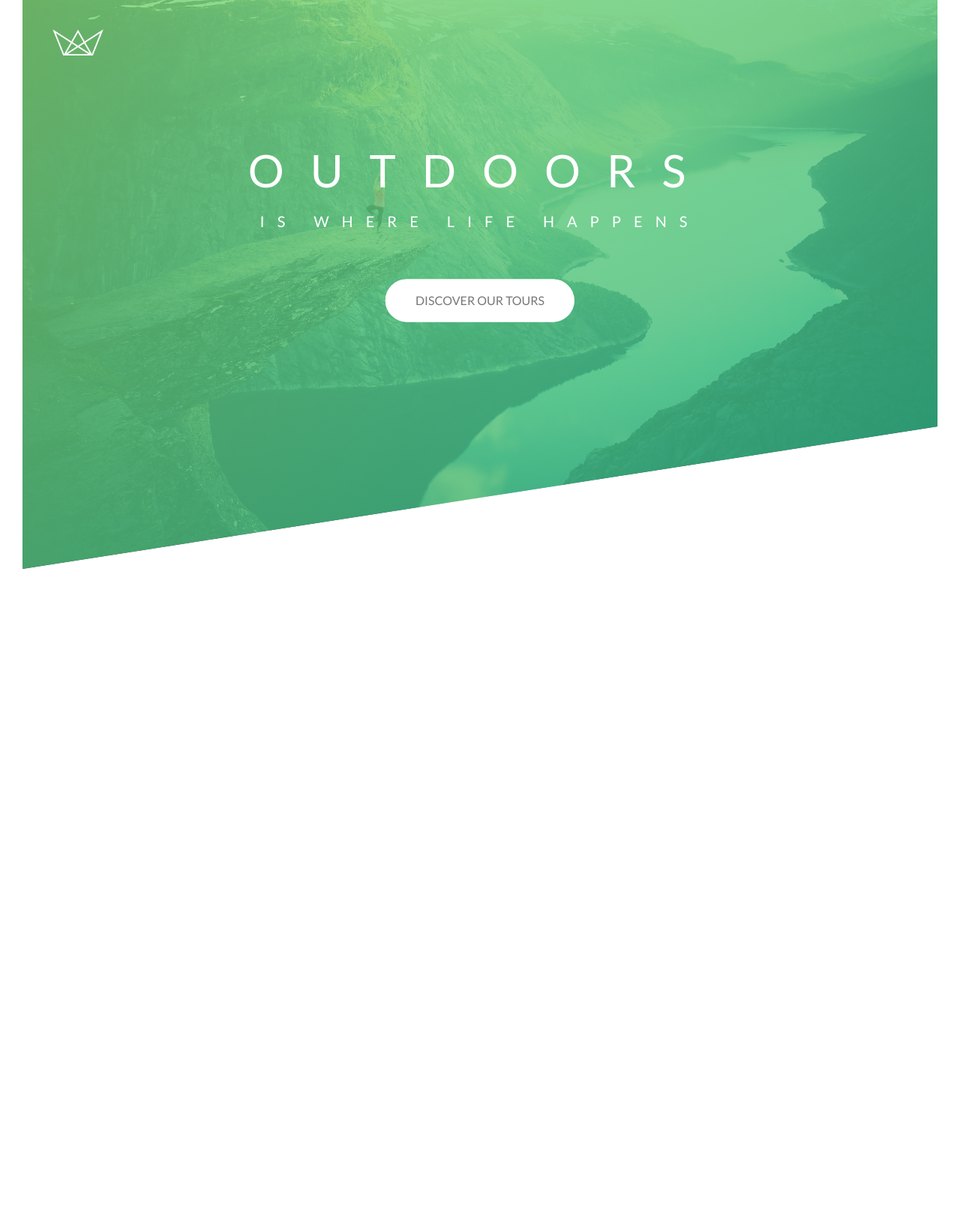
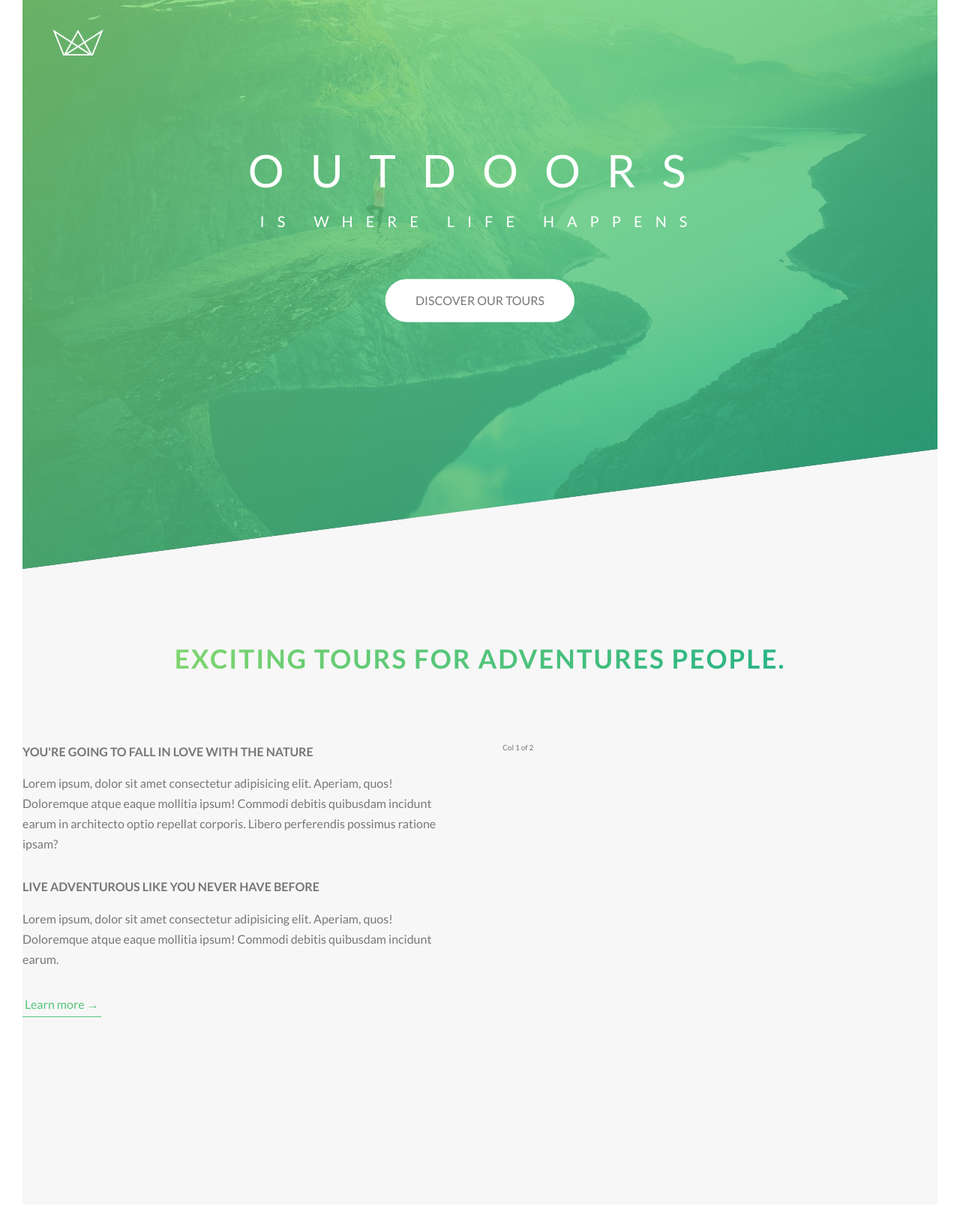
Before and after one commit to BhargavaCreates/Natours-SCSS, a PHP site: page / in a window 1280 px wide. Shown: the part 31-1668 px from the top of the page at 75% size. Before the commit the page ends 790 px from the top, so only its background shows below. Run offline with PHP 8.4, Linux system fonts and the light colour scheme; some libraries are stand-ins or nearby versions.

Commit message:
About Section I

```diff
--- a/css/style.css
+++ b/css/style.css
@@ -56,6 +56,43 @@ body {
     letter-spacing: 1.7rem;
     animation: moveInRight 1s ease-out; }
 
+.heading-secondary {
+  font-size: 3.5rem;
+  text-transform: uppercase;
+  font-weight: 700;
+  display: inline-block;
+  background-image: linear-gradient(to right, #7ed56f, #28b485);
+  color: transparent;
+  background-clip: text;
+  -webkit-background-clip: text;
+  letter-spacing: 0.2rem;
+  transition: all 0.2s; }
+  .heading-secondary:hover {
+    transform: skewY(2deg) skewX(15deg) scale(1.1);
+    text-shadow: 0.5rem 1rem 2rem rgba(0, 0, 0, 0.2); }
+
+.heading-tertiary {
+  font-size: 1.6rem;
+  font-weight: 700;
+  text-transform: uppercase; }
+
+.paragraph {
+  font-size: 1.6rem; }
+  .paragraph:not(:last-child) {
+    margin-bottom: 3rem; }
+
+.u-center-text {
+  text-align: center; }
+
+.u-margin-bottom-small {
+  margin-bottom: 1.5rem; }
+
+.u-margin-bottom-medium {
+  margin-bottom: 4rem; }
+
+.u-margin-bottom-big {
+  margin-bottom: 8rem; }
+
 .btn:link, .btn:visited {
   text-decoration: none;
   text-transform: uppercase;
@@ -96,13 +133,32 @@ body {
   animation: moveInButtom 0.5s ease-out 0.75s;
   animation-fill-mode: backwards; }
 
+.btn-text:link, .btn-text:visited {
+  font-size: 1.6rem;
+  text-decoration: none;
+  display: inline-block;
+  color: #55c57a;
+  border-bottom: 1px solid #55c57a;
+  padding: 0.3rem;
+  transition: all 0.2s; }
+
+.btn-text:hover {
+  background-color: #55c57a;
+  color: #fff;
+  box-shadow: 0 1rem 2rem rgba(0, 0, 0, 0.15);
+  transform: translateY(-2px); }
+
+.btn-text:active {
+  box-shadow: 0 0.5rem 1rem rgba(0, 0, 0, 0.15);
+  transform: translateY(0); }
+
 .header {
   height: 95vh;
   background: linear-gradient(to right bottom, rgba(126, 213, 111, 0.8), rgba(40, 180, 133, 0.8)), url("../img/hero.jpg");
   background-position: top;
   background-size: cover;
   position: relative;
-  clip-path: polygon(0 0, 100% 0, 100% 75%, 0 100%); }
+  clip-path: polygon(0 0, 100% 0, 100% 75vh, 0 100%); }
   .header__logo-box {
     position: absolute;
     top: 4rem;
@@ -118,8 +174,7 @@ body {
 
 .row {
   max-width: 144rem;
-  margin: 0 auto;
-  background-color: #eee; }
+  margin: 0 auto; }
   .row:not(:last-child) {
     margin-bottom: 8rem; }
   .row::after {
@@ -127,8 +182,7 @@ body {
     display: table;
     clear: both; }
   .row [class^="col-"] {
-    float: left;
-    background-color: orangered; }
+    float: left; }
     .row [class^="col-"]:not(:last-child) {
       margin-right: 6rem; }
   .row .col-1-of-2 {
@@ -143,3 +197,8 @@ body {
     width: calc( 2 * ((100% - 3 * 6rem) / 4) + 6rem); }
   .row .col-3-of-4 {
     width: calc( 3 * ((100% - 3 * 6rem) / 4) + 2 * 6rem); }
+
+.section-about {
+  background-color: #f7f7f7;
+  padding: 25rem 0;
+  margin-top: -20vh; }
--- a/index.html
+++ b/index.html
@@ -29,6 +29,41 @@
         <a href="#" class="btn btn--white btn--animated">Discover Our Tours</a>
       </div>
     </header>
+
+    <main>
+      <section class="section-about">
+        <div class="u-center-text u-margin-bottom-big">
+          <h2 class="heading-secondary">
+            Exciting tours for adventures people.
+          </h2>
+        </div>
+        <div class="row">
+          <div class="col-1-of-2">
+            <h3 class="heading-tertiary u-margin-bottom-small">
+              You're going to fall in love with the nature
+            </h3>
+            <p class="paragraph">
+              Lorem ipsum, dolor sit amet consectetur adipisicing elit. Aperiam,
+              quos! Doloremque atque eaque mollitia ipsum! Commodi debitis
+              quibusdam incidunt earum in architecto optio repellat corporis.
+              Libero perferendis possimus ratione ipsam?
+            </p>
+
+            <h3 class="heading-tertiary u-margin-bottom-small">
+              Live adventurous like you never have before
+            </h3>
+            <p class="paragraph">
+              Lorem ipsum, dolor sit amet consectetur adipisicing elit. Aperiam,
+              quos! Doloremque atque eaque mollitia ipsum! Commodi debitis
+              quibusdam incidunt earum.
+            </p>
+
+            <a href="#" class="btn-text">Learn more &rarr;</a>
+          </div>
+          <div class="col-1-of-2">Col 1 of 2</div>
+        </div>
+      </section>
+    </main>
 
     <!-- FLOAT GRID SYSTEM -->
 
--- a/sass/abstracts/_variables.scss
+++ b/sass/abstracts/_variables.scss
@@ -5,6 +5,10 @@ $color-primary-dark: #28b485;
 $color-grey-dark: #777;
 $color-white: #fff;
 $color-black: #000;
+$color-grey-light-1: #f7f7f7;
+
+//FONT
+$default-font-size: 1.6rem;
 
 //GRID
 $grid-width: 144rem;
--- a/sass/base/_typography.scss
+++ b/sass/base/_typography.scss
@@ -24,3 +24,39 @@
     animation: moveInRight 1s ease-out;
   }
 }
+
+.heading-secondary {
+  font-size: 3.5rem;
+  text-transform: uppercase;
+  font-weight: 700;
+  display: inline-block;
+  background-image: linear-gradient(
+    to right,
+    $color-primary-light,
+    $color-primary-dark
+  );
+  color: transparent;
+  background-clip: text; // need to be defined along with  -webkit-background-clip
+  -webkit-background-clip: text;
+  letter-spacing: 0.2rem;
+  transition: all 0.2s;
+
+  &:hover {
+    transform: skewY(2deg) skewX(15deg) scale(1.1);
+    text-shadow: 0.5rem 1rem 2rem rgba($color-black, 0.2);
+  }
+}
+
+.heading-tertiary {
+  font-size: 1.6rem;
+  font-weight: 700;
+  text-transform: uppercase;
+}
+
+.paragraph {
+  font-size: 1.6rem;
+
+  &:not(:last-child) {
+    margin-bottom: 3rem;
+  }
+}
--- a/sass/base/_utilities.scss
+++ b/sass/base/_utilities.scss
@@ -0,0 +1,13 @@
+.u-center-text {
+  text-align: center;
+}
+
+.u-margin-bottom-small {
+  margin-bottom: 1.5rem;
+}
+.u-margin-bottom-medium {
+  margin-bottom: 4rem;
+}
+.u-margin-bottom-big {
+  margin-bottom: 8rem;
+}
--- a/sass/components/_button.scss
+++ b/sass/components/_button.scss
@@ -48,3 +48,28 @@
     animation-fill-mode: backwards;
   }
 }
+
+.btn-text {
+  &:link,
+  &:visited {
+    font-size: $default-font-size;
+    text-decoration: none;
+    display: inline-block;
+    color: $color-primary;
+    border-bottom: 1px solid $color-primary;
+    padding: 0.3rem;
+    transition: all 0.2s;
+  }
+
+  &:hover {
+    background-color: $color-primary;
+    color: $color-white;
+    box-shadow: 0 1rem 2rem rgba($color-black, 0.15);
+    transform: translateY(-2px);
+  }
+
+  &:active {
+    box-shadow: 0 0.5rem 1rem rgba($color-black, 0.15);
+    transform: translateY(0);
+  }
+}
--- a/sass/layout/_grid.scss
+++ b/sass/layout/_grid.scss
@@ -1,7 +1,6 @@
 .row {
   max-width: $grid-width;
   margin: 0 auto;
-  background-color: #eee;
 
   &:not(:last-child) {
     margin-bottom: $gutter-vertical;
@@ -12,7 +11,6 @@
   [class^="col-"] {
     // every class attribute whose value stars with col-
     float: left;
-    background-color: orangered;
 
     &:not(:last-child) {
       margin-right: $gutter-horizontal;
--- a/sass/layout/_header.scss
+++ b/sass/layout/_header.scss
@@ -9,7 +9,7 @@
   background-position: top;
   background-size: cover;
   position: relative;
-  clip-path: polygon(0 0, 100% 0, 100% 75%, 0 100%);
+  clip-path: polygon(0 0, 100% 0, 100% 75vh, 0 100%);
 
   &__logo-box {
     position: absolute;
--- a/sass/pages/_home.scss
+++ b/sass/pages/_home.scss
@@ -0,0 +1,5 @@
+.section-about {
+  background-color: $color-grey-light-1;
+  padding: 25rem 0;
+  margin-top: -20vh;
+}
```
